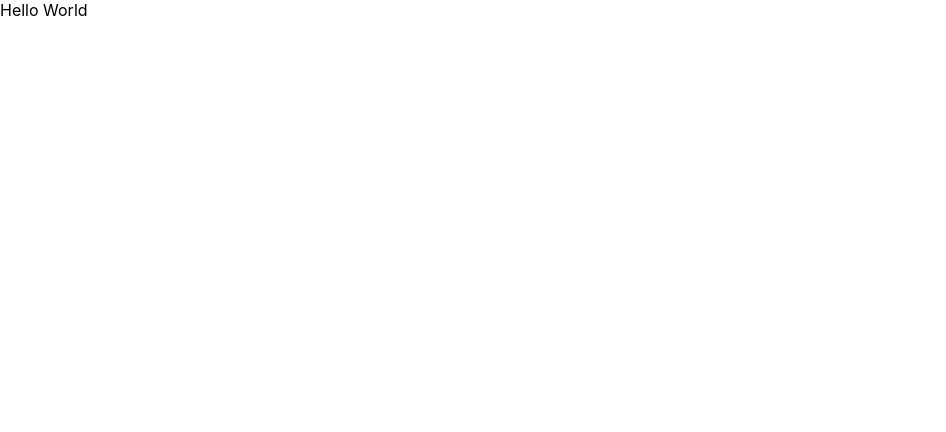
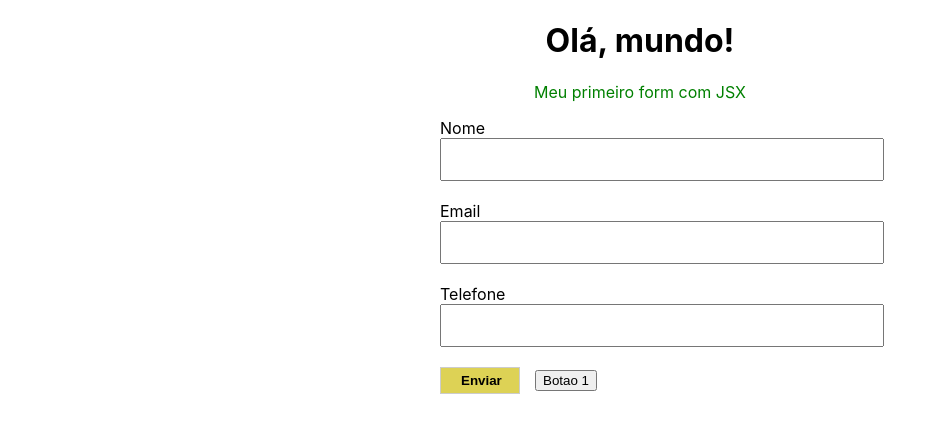
Before and after one commit to rafael-angonese/bons-drinks-resilia, a React (Create React App) app: page / in a window 1280 px wide. Shown: the top 432 px of the page, without its empty margins (0-946 px from the left). Built offline with nearby package versions, Linux system fonts and the light colour scheme.

Commit message:
:sparkles: feat: created form with jsx

```diff
--- a/src/App.js
+++ b/src/App.js
@@ -1,5 +1,42 @@
+import Button from "./components/Button";
+
 function App() {
-  return <div>Hello World</div>
+  const meuInput = {
+    width: "100%",
+    padding: "12px 20px",
+    marginBottom: "20px",
+  };
+  const meuBotao = {
+    width: "80px",
+    padding: "5px 20px",
+    textAlign: "center",
+    fontWeight: "bold",
+    backgroundColor: "#ddd255",
+    border: "1px solid #cccccc",
+    marginRight: "15px",
+  };
+
+  return (
+    <div>
+      <h1 style={{ textAlign: "center" }}>Olá, mundo!</h1>
+
+      <p style={{ color: "green", textAlign: "center" }}>
+        Meu primeiro form com JSX
+      </p>
+
+      <form style={{ width: "400px", margin: "0 auto" }}>
+        <label>Nome</label>
+        <input style={meuInput} />
+        <label>Email</label>
+        <input style={meuInput} />
+        <label>Telefone</label>
+        <input style={meuInput} />
+        <button style={meuBotao}>Enviar</button>
+
+        <Button />
+      </form>
+    </div>
+  );
 }
 
 export default App;
```
